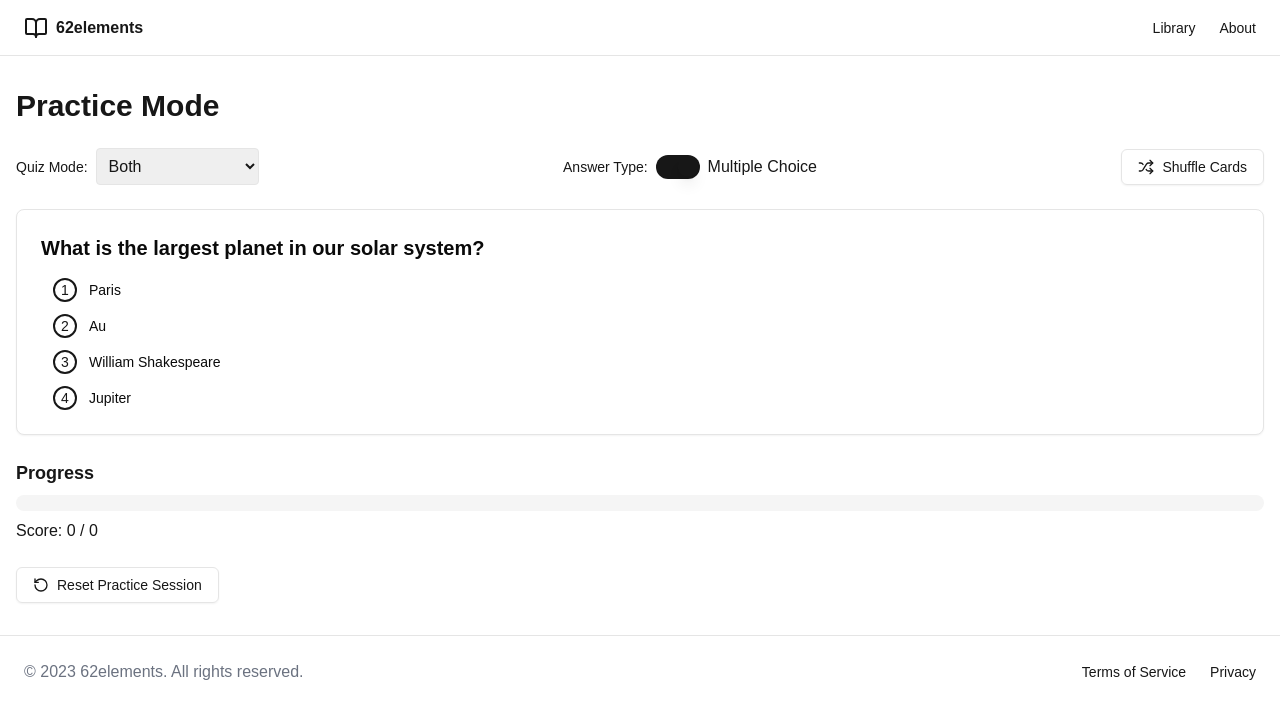
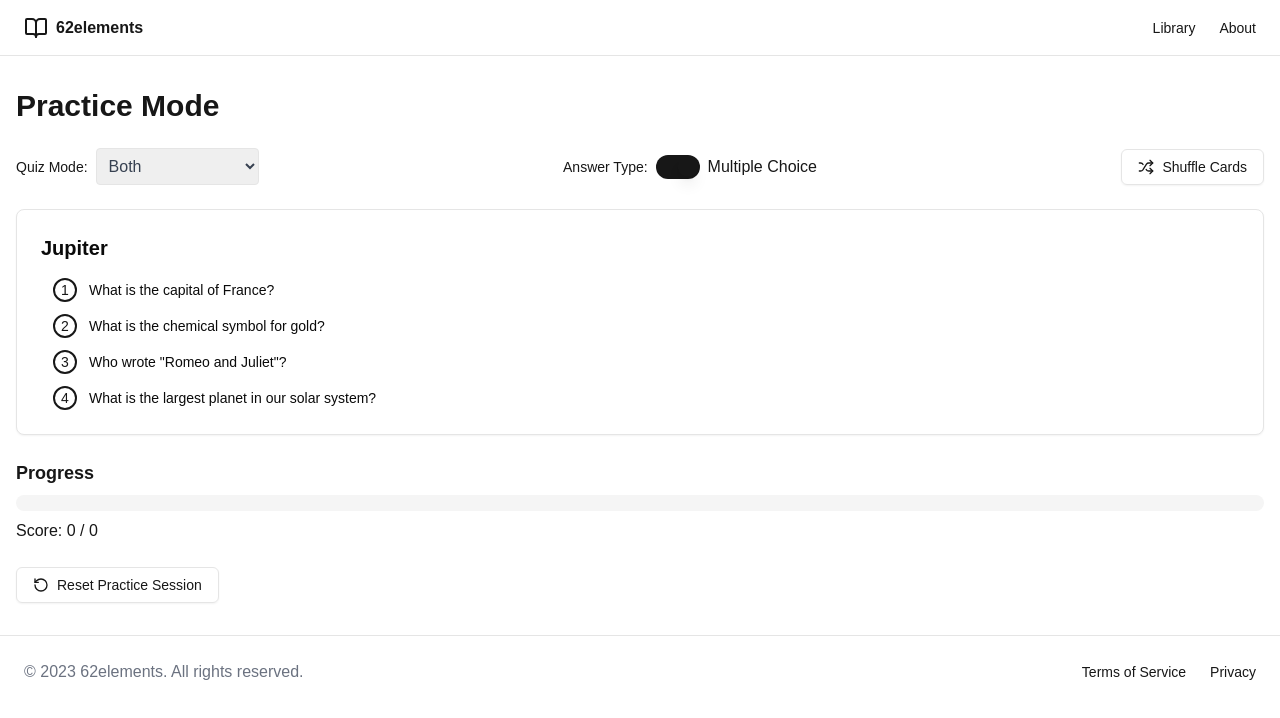
Before and after one commit to jamespeilunli/62elements, a Next.js app: page /study/practice in a window 1280 px wide. Shown: the top 718 px of the page. Built offline with nearby package versions, Linux system fonts and the light colour scheme.

Commit message:
fix 'both' quiz option

```diff
--- a/app/study/practice/page.tsx
+++ b/app/study/practice/page.tsx
@@ -33,8 +33,13 @@ export default function PracticePage() {
   const [shuffledCards, setShuffledCards] = useState(flashcards)
   const [isClient, setIsClient] = useState(false)
   const [answerSubmitted, setAnswerSubmitted] = useState(false)
+  const [isTermQuestion, setIsTermQuestion] = useState(true)
 
   const inputRef = useRef<HTMLInputElement>(null)
+
+  const newIsTermQuestion = () => {
+    return quizMode === 'term-to-definition' || (quizMode === 'both' && Math.random() < 0.5)
+  }
 
   useEffect(() => {
     setIsClient(true)
@@ -51,13 +56,18 @@ export default function PracticePage() {
   const shuffleCards = () => {
     setShuffledCards([...flashcards].sort(() => Math.random() - 0.5))
     setCurrentCardIndex(0)
-    //setScore(0)
-    //setTotalAttempts(0)
     setShowAnswer(false)
+    setIsTermQuestion(newIsTermQuestion())
   }
+  const currentCard = shuffledCards[currentCardIndex]
+  useEffect(() => {
+    // Determine if it's a term question when moving to a new card
+    setIsTermQuestion(newIsTermQuestion())
 
-  const currentCard = shuffledCards[currentCardIndex]
-  const isTermQuestion = quizMode === 'term-to-definition' //|| (quizMode === 'both' && Math.random() < 0.5)
+    // Reset other states as needed
+    setUserAnswer('')
+    setShowAnswer(false)
+  }, [currentCardIndex, quizMode])
 
   const question = isTermQuestion ? currentCard.definition : currentCard.term
   const correctAnswer = isTermQuestion ? currentCard.term : currentCard.definition
@@ -77,7 +87,6 @@ export default function PracticePage() {
   const options = generateOptions()
 
   const handleAnswer = (answer: string) => {
-    console.log(answer)
     setUserAnswer(answer)
     setShowAnswer(true)
     setTotalAttempts(totalAttempts + 1)
@@ -86,7 +95,6 @@ export default function PracticePage() {
     }
     setAnswerSubmitted(true);
   }
-
 
   useEffect(() => {
     const handleKeyDown = (event: KeyboardEvent) => {
@@ -98,7 +106,6 @@ export default function PracticePage() {
       } else if (userAnswer === '' && answerType === "multiple-choice") {
         for (let i of ['1','2','3','4']) {
           if (event.key === i) {
-            console.log(options)
             handleAnswer(options[parseInt(i)-1])
           }
         }
@@ -135,7 +142,7 @@ export default function PracticePage() {
             id="quiz-mode"
             value={quizMode}
             onChange={(e) => setQuizMode(e.target.value as QuizMode)}
-            className="border rounded p-2"
+            className="text-gray-700 border rounded p-2"
           >
             <option value="term-to-definition">Term to Definition</option>
             <option value="definition-to-term">Definition to Term</option>
```
